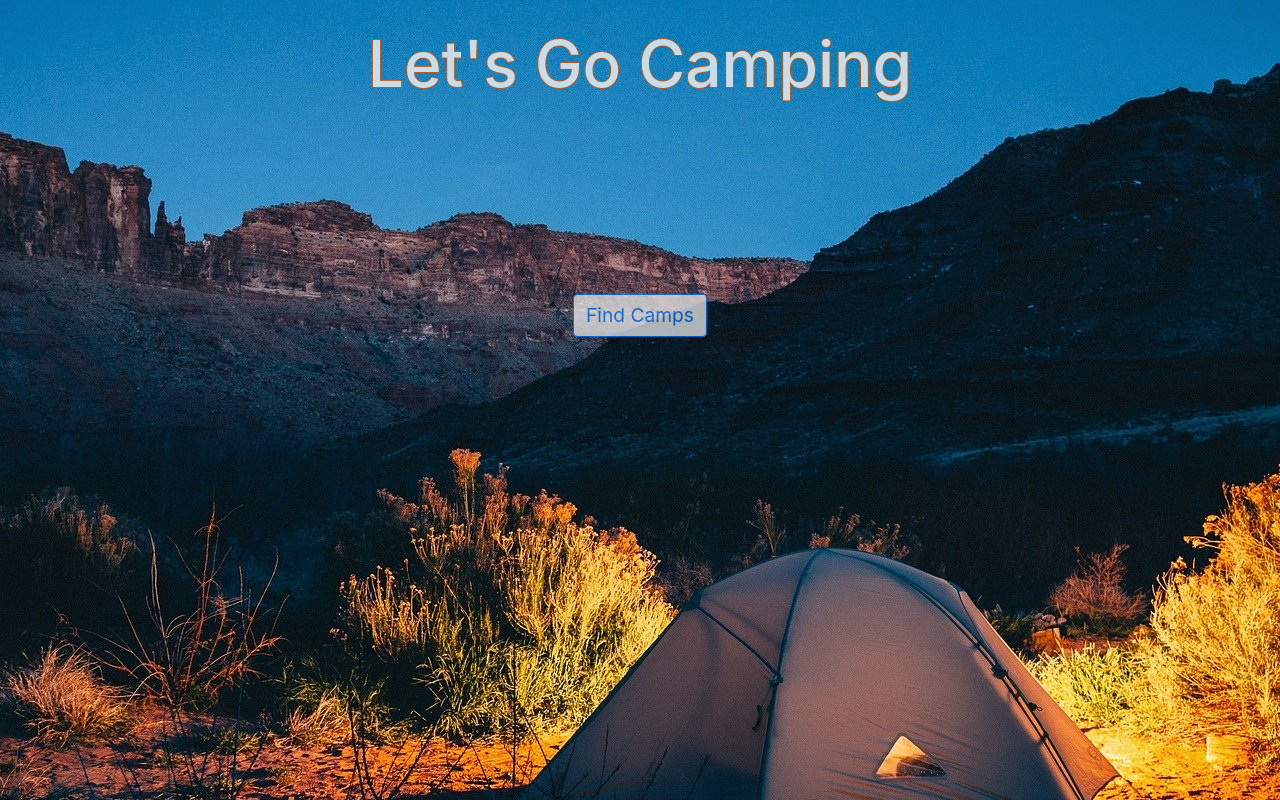
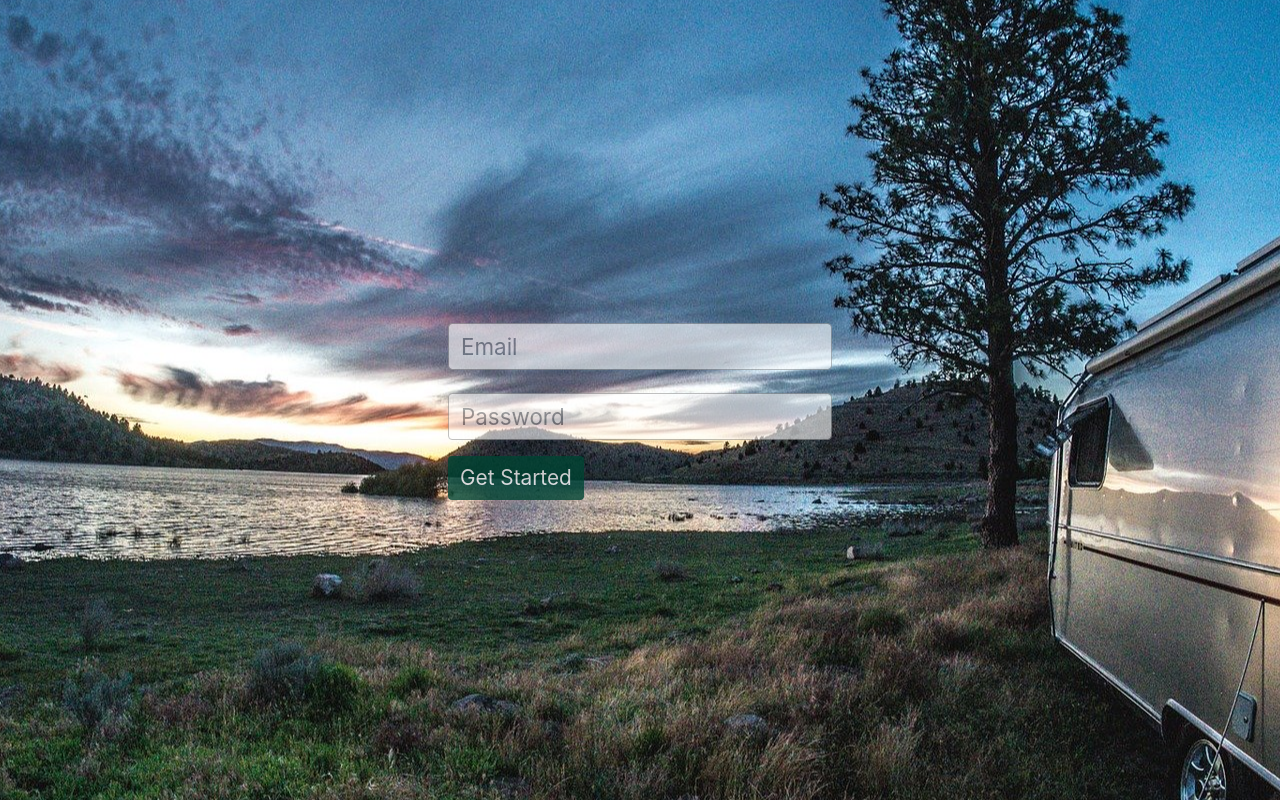
Before and after one commit to Lets-go-camp/Lets-camp, a React app: page /signup in a window 1280 px wide. Built offline with nearby package versions, Linux system fonts and the light colour scheme.

Commit message:
signup button works and adds new users to POSTGRESQL server

```diff
--- a/src/App.jsx
+++ b/src/App.jsx
@@ -24,17 +24,48 @@ class App extends Component {
         sewerHook: false,
         waterHook: false,
         waterFront: false,
+
         queriedGrounds: [],
         hasFavs: false,
-            loggedin: true,
+        loggedin: false,
     }
 
+    this.signup = this.signup.bind(this)
     this.petOnChange = this.petOnChange.bind(this)
     this.waterHookOnChange = this.waterHookOnChange.bind(this)
     this.sewerHookOnChange = this.sewerHookOnChange.bind(this)
     this.waterFrontOnChange = this.waterFrontOnChange.bind(this)
     this.stateOnChange = this.stateOnChange.bind(this)
     this.query = this.query.bind(this);
+  }
+
+  componentDidUpdate(){
+    console.log('mounted');
+  }
+
+  signup(e){
+    e.preventDefault();
+    const user = e.target.email.value;
+    const pass = e.target.password.value;
+    console.log('entered signup');
+    fetch('/user/signup', {
+      method: 'POST',
+      headers: {
+        'Content-Type': 'application/json'
+      },
+      body: JSON.stringify({
+        username: user,
+        password: pass
+      })
+    })
+    .then(res => res.json())
+    .then(data => {
+      if(data){
+        const newState = Object.assign({}, this.state)
+        newState.isloggedin = true;
+        this.setState(newState);
+      }
+    })
   }
 
   query(e){
@@ -145,13 +176,9 @@ class App extends Component {
       <div className="container">
         <Switch>
             <Route exact path="/">
-              {loggedin ? <Landing /> : <Login />}
+              {loggedin ? <Landing hasFavs={this.state.hasFavs}/> : <Login />}
               {/* // render = {() => <Landing hasFavs={this.state.hasFavs}/>} */}
             </Route>
-            {/* <Route
-              exact strict path="/user"
-              render= {() => <Login login={this.login}/>}
-            /> */}
             <Route
               exact path="/camp"
               render= {() => <Query stateOnChange={this.stateOnChange} petOnChange={this.petOnChange} waterHookOnChange={this.waterHookOnChange} sewerHookOnChange={this.sewerHookOnChange} waterFrontOnChange={this.waterFrontOnChange} queryCampground={this.query}/>}
@@ -160,8 +187,10 @@ class App extends Component {
               exact path="/landing"
               render= {() => <Results />}
             />
-            <Landing hasFavs={this.state.hasFavs}/>
-            <Signup />
+            <Route
+              exact path="/signup"
+              render = {() =>  <Signup signup={this.signup} />}
+            />
         </Switch>
         <ul>
           <li><Link to="/user">Login</Link></li>
--- a/src/components/Landing.jsx
+++ b/src/components/Landing.jsx
@@ -16,9 +16,11 @@ const landing = props => {
   const favs = [];
 
   let favsheader;
+
   if(hasFavs === true){
     favsheader = <h3>Your Favorites</h3>;
   }
+
   return (
     <div className="Landing">
       <h1>Let's Go Camping</h1>
--- a/src/components/Login.jsx
+++ b/src/components/Login.jsx
@@ -27,7 +27,9 @@ const Login = props => {
         <FormGroup>
           <Label for="password" hidden>Password</Label>
           <Input type="password" name="password" id="password" placeholder="Password" bsSize="large" />
-          <a href="./Signup.jsx"  color="primary" className="signup">signup now</a>
+          <Link to="/signup">
+            <a href="./Signup.jsx"  color="primary" className="signup">signup now</a>
+          </Link>
         </FormGroup>
         <Button bssize="lg" outline color="primary" >Explore</Button>
         {/* <Button bssize="lg"className="LoginBtn" color="white" >Explore</Button> */}
--- a/src/components/Signup.jsx
+++ b/src/components/Signup.jsx
@@ -20,8 +20,8 @@ const Signup = props => {
   return (
     <div className="Signup">
 
-      <Form className="Form">
-        <FormGroup onSubmit={Signup} >
+      <Form className="Form" onSubmit={signup}>
+        <FormGroup>
           <Label for="email" hidden>Email</Label>
           <Input type="email" name="email" id="email" placeholder="Email" bsSize="large" />
         </FormGroup>
```
Lines whose indentation alone changed are shown as unchanged.
